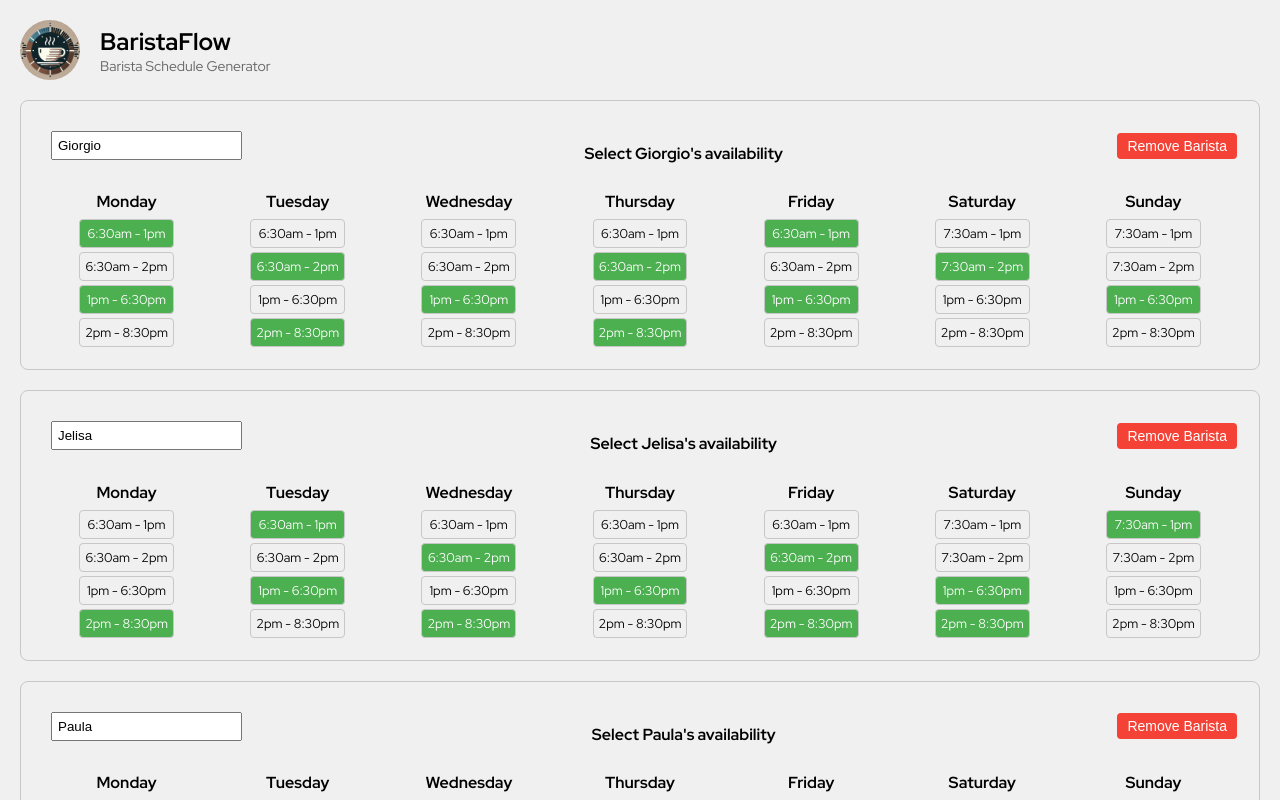
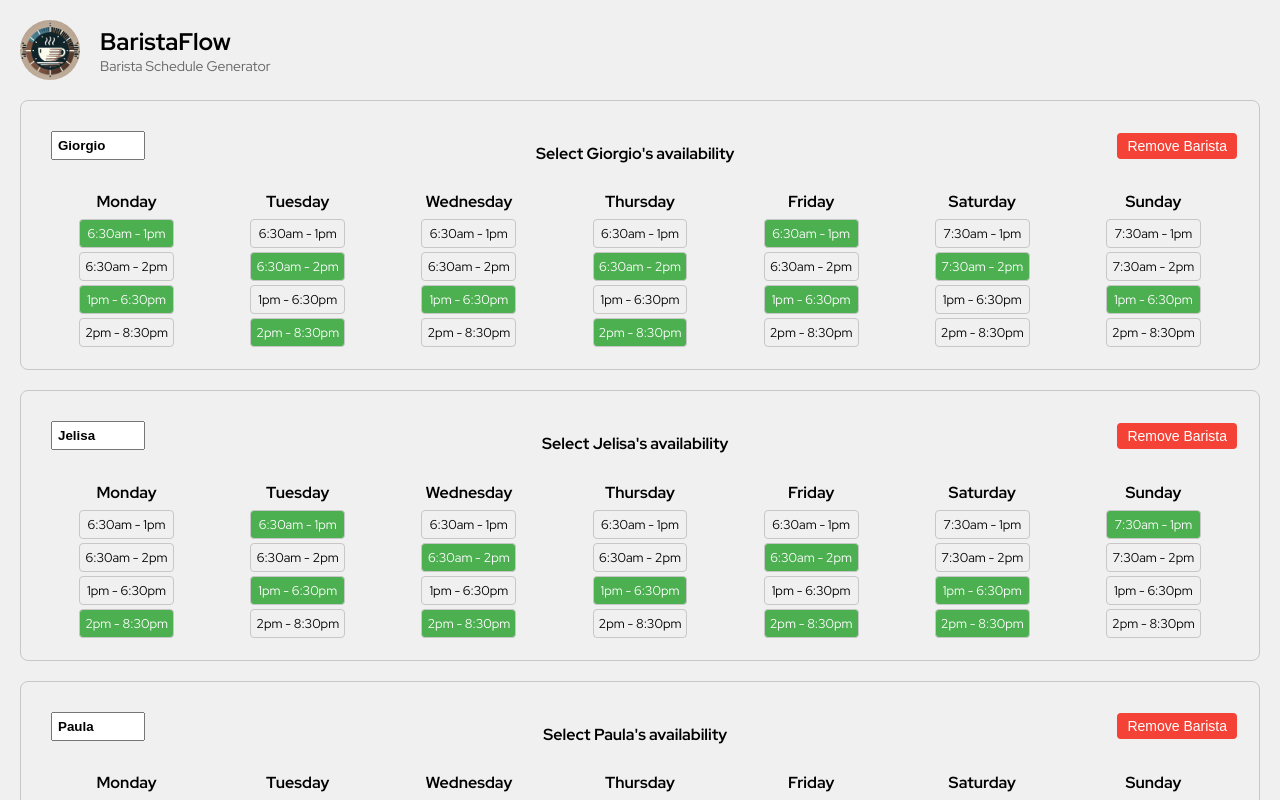
Before and after one commit to br1saturno/barista-schedule-generator, a React (Create React App) app: page / in a window 1280 px wide. Shown: the top 800 px of the page. Built offline with nearby package versions, Linux system fonts and the light colour scheme.

Commit message:
CSS adjustments

```diff
--- a/src/App.css
+++ b/src/App.css
@@ -69,6 +69,11 @@ body {
 .shift-slot.selected {
   background-color: #4CAF50;
   color: white;
+}
+
+.barista-name {
+  font-weight: bold;
+  width: 80px;
 }
 
 input, textarea, button {
--- a/src/App.js
+++ b/src/App.js
@@ -183,6 +183,7 @@ function App() {
         <div key={index} className="barista-container">
           <div className="barista-header">
             <input
+              className="barista-name"
               type="text"
               value={barista.name}
               onChange={(e) => updateBarista(index, 'name', e.target.value)}
```
